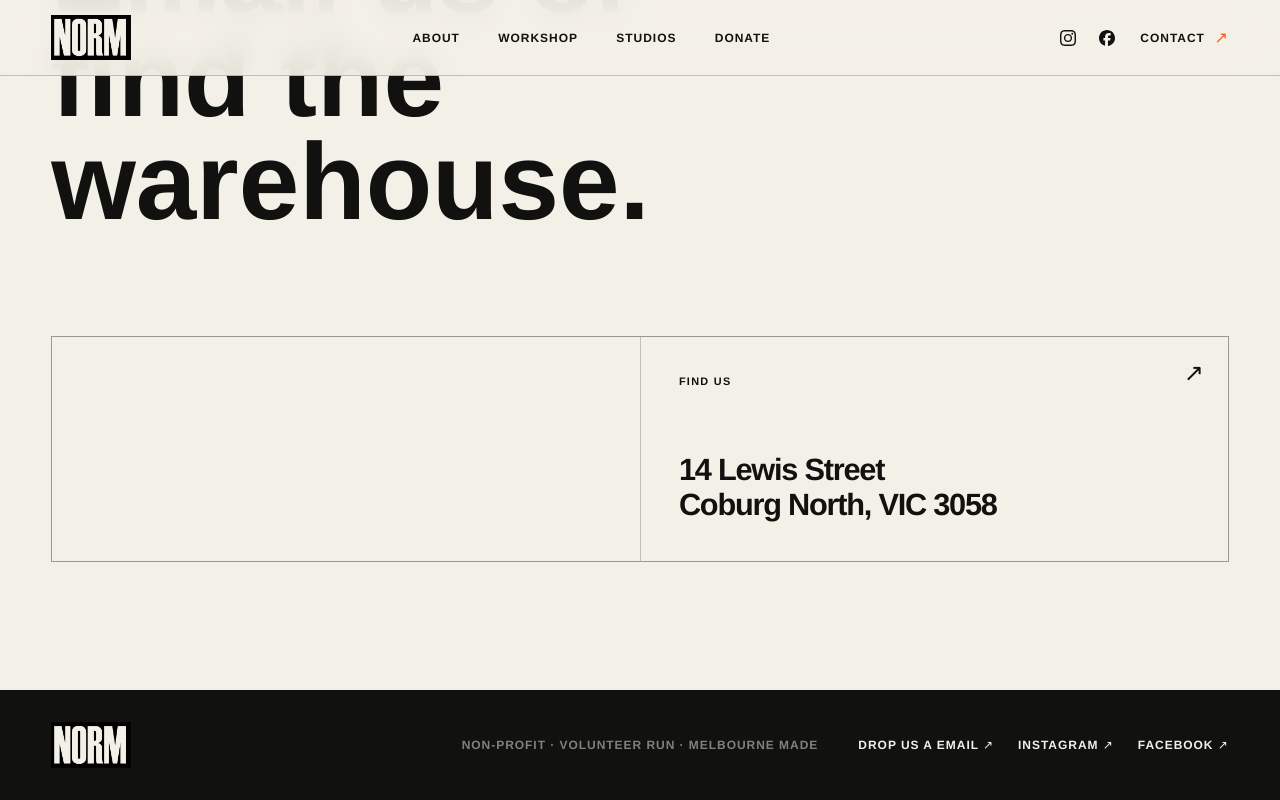
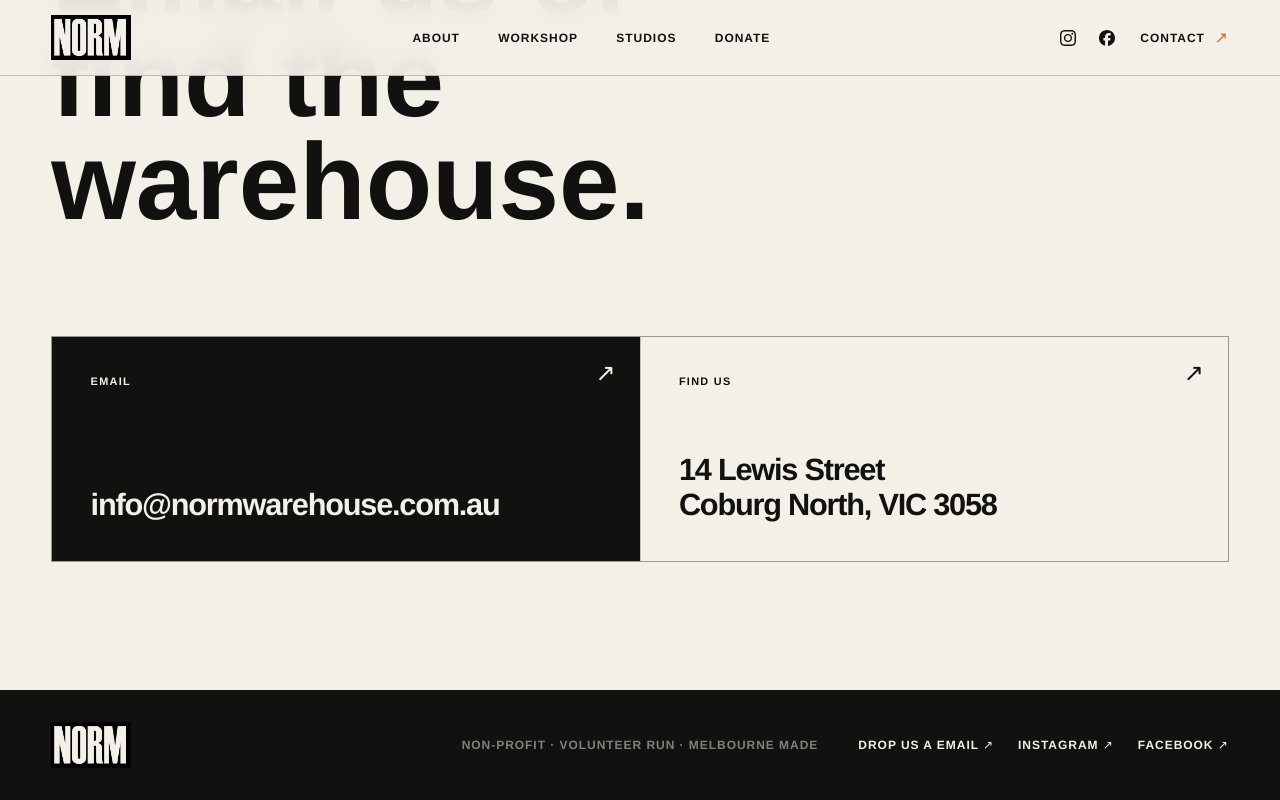
Before and after one commit to nigelheap/norm-modern, a Vue app: page /contact in a window 1280 px wide. In both pictures the pointer is over the link "EMAIL info@normwarehouse.com.au". Shown: the part 833-1633 px from the top of the page. Built offline with nearby package versions, Linux system fonts and the light colour scheme.

Commit message:
this now
Signed-off-by: Nigel <nigel.c.heap@gmail.com>

```diff
--- a/src/assets/main.css
+++ b/src/assets/main.css
@@ -1197,6 +1197,12 @@
 
 .contact-page .contact-card {
   background: var(--paper);
+}
+
+.contact-page .contact-card:hover,
+.contact-page .contact-card:focus-visible {
+  color: var(--paper);
+  background: var(--ink);
 }
 
 @media (max-width: 900px) {
```
